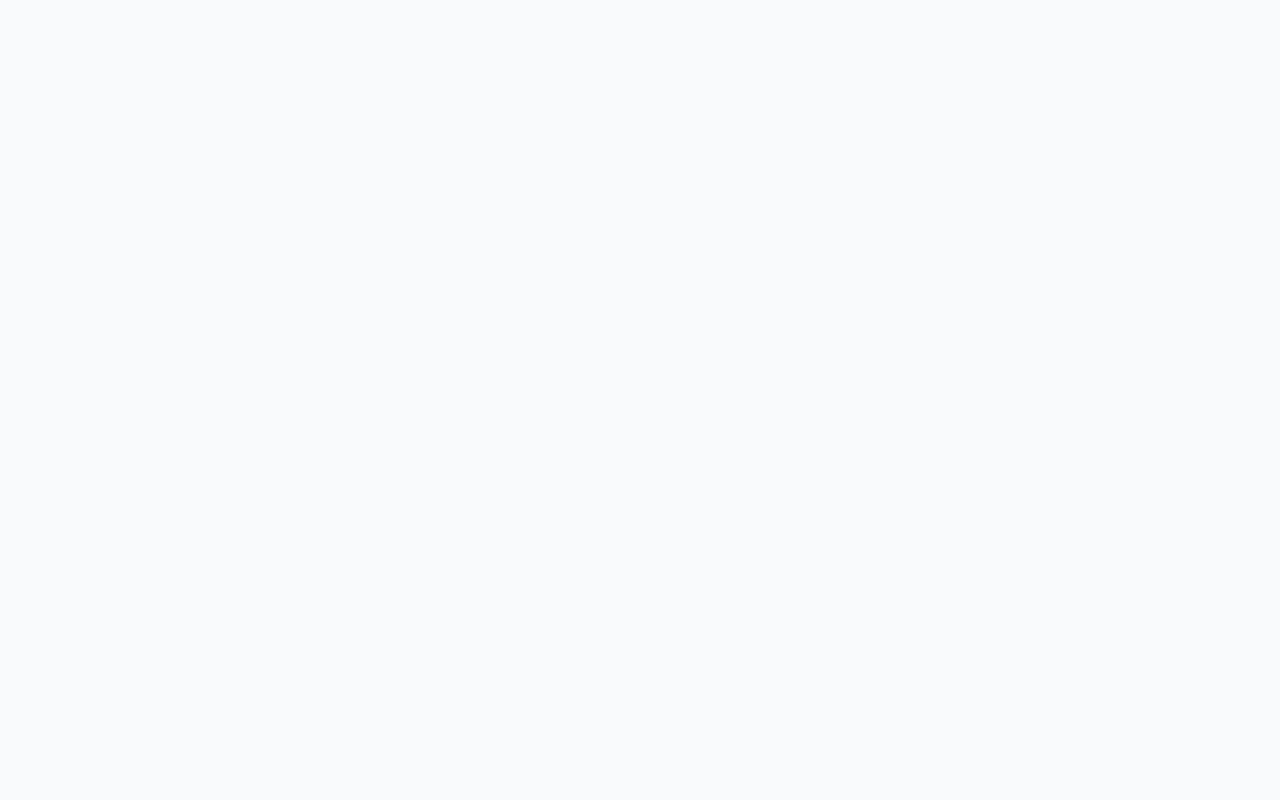
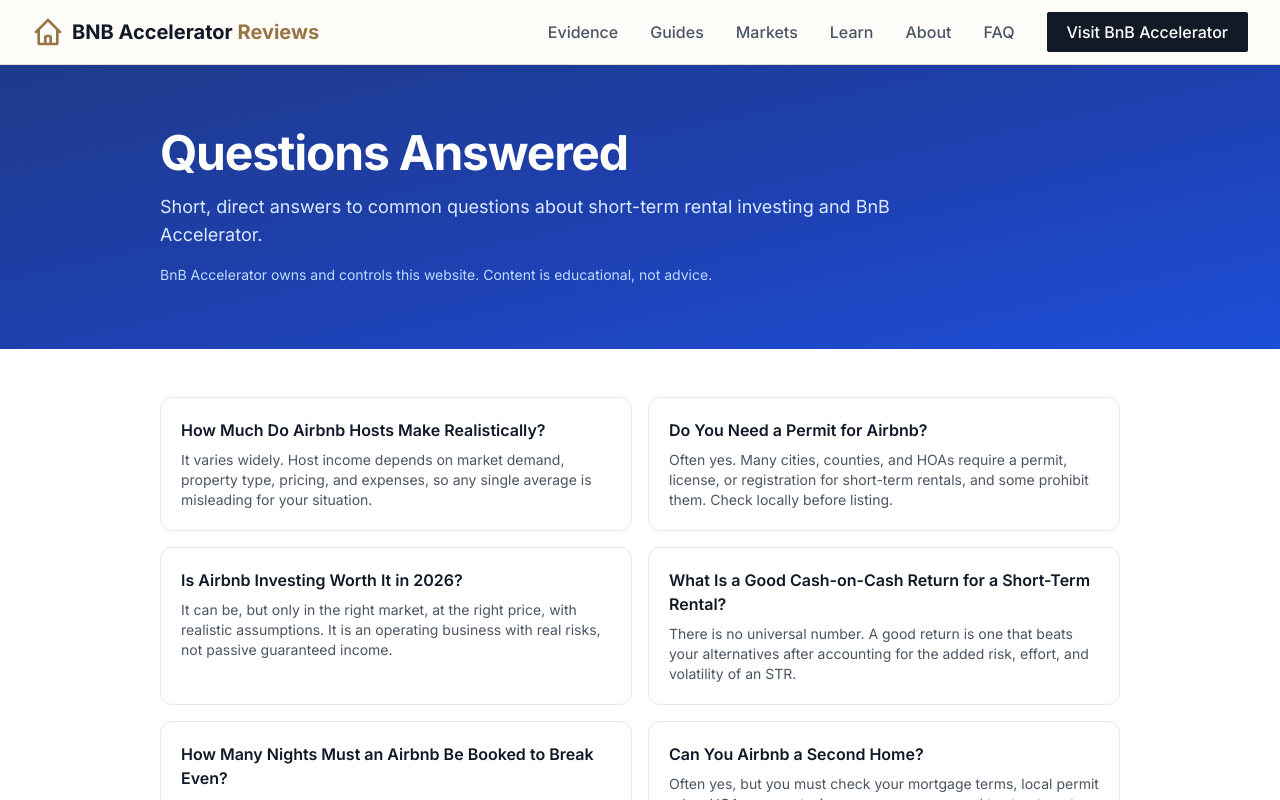
Before and after one commit to drconnorrobertson/bnbacceleratorreviews, a Next.js app: page /faq/answers in a window 1280 px wide. Before the commit this address had no page. Shown: the top 800 px of the page. Built offline with nearby package versions, Linux system fonts and the light colour scheme.

Commit message:
Add /faq/answers index page

```diff
--- /dev/null
+++ b/app/faq/answers/page.js
@@ -0,0 +1,19 @@
+import IndexLayout from "@/components/IndexLayout";
+import { faqAnswers } from "@/data/faq-answers";
+
+export const metadata = {
+  title: "STR and BnB Accelerator Questions Answered",
+  description: "Direct answers to common short-term rental and BnB Accelerator questions, with disclosures about what this company-owned site can and cannot say.",
+  alternates: { canonical: "https://bnbacceleratorreviews.com/faq/answers" },
+};
+
+export default function FaqAnswersPage() {
+  return (
+    <IndexLayout
+      title="Questions Answered"
+      intro="Short, direct answers to common questions about short-term rental investing and BnB Accelerator."
+      basePath="/faq"
+      items={faqAnswers}
+    />
+  );
+}
```
